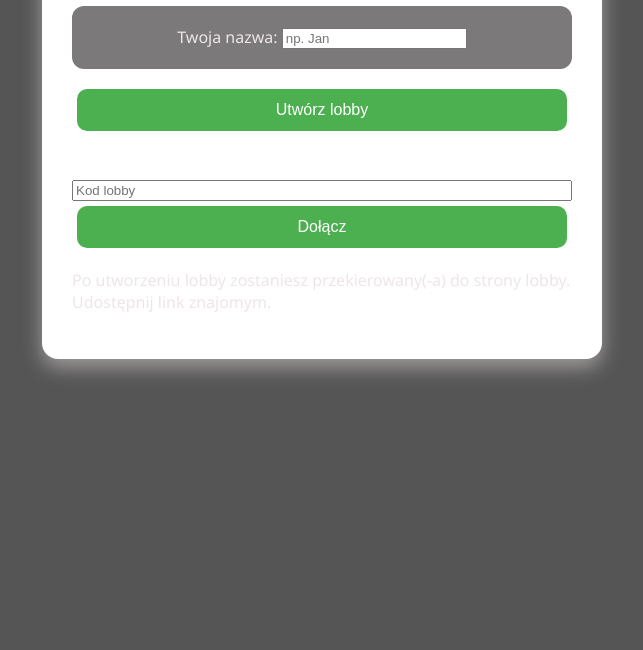
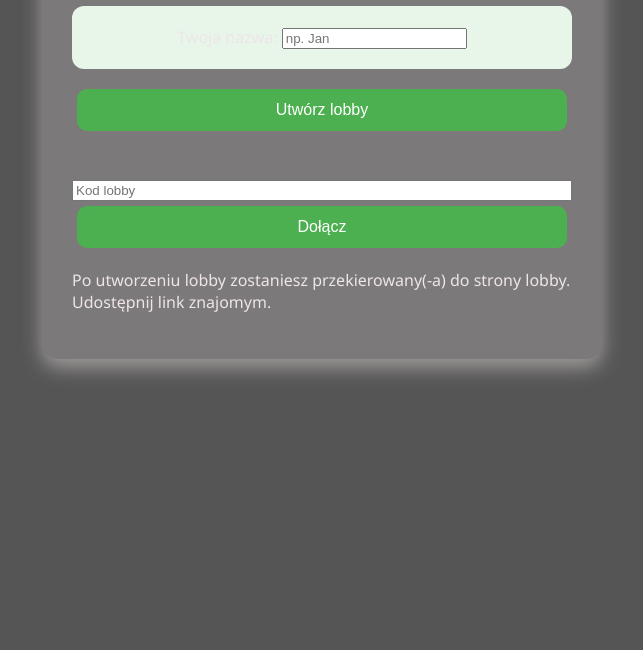
Before and after one commit to lachcim112/impo, a website: page public/index.html in a window 1280 px wide. Shown: the part 150-800 px from the top of the page, without its empty margins (318-961 px from the left). Drawn offline with nearby package versions, Linux system fonts and the light colour scheme; no server answers.

Commit message:
update changes

```diff
--- a/public/style.css
+++ b/public/style.css
@@ -11,7 +11,7 @@ body {
 }
 
 main {
-  background: #fff;
+  background: rgb(124, 121, 122);
   margin: 40px 0;
   padding: 30px;
   border-radius: 16px;
@@ -26,7 +26,7 @@ h1, h2 {
 }
 
 .box {
-  background: rgb(124, 121, 122);
+  background: #e8f5e9;
   padding: 20px;
   border-radius: 12px;
   margin: 15px 0;
```
